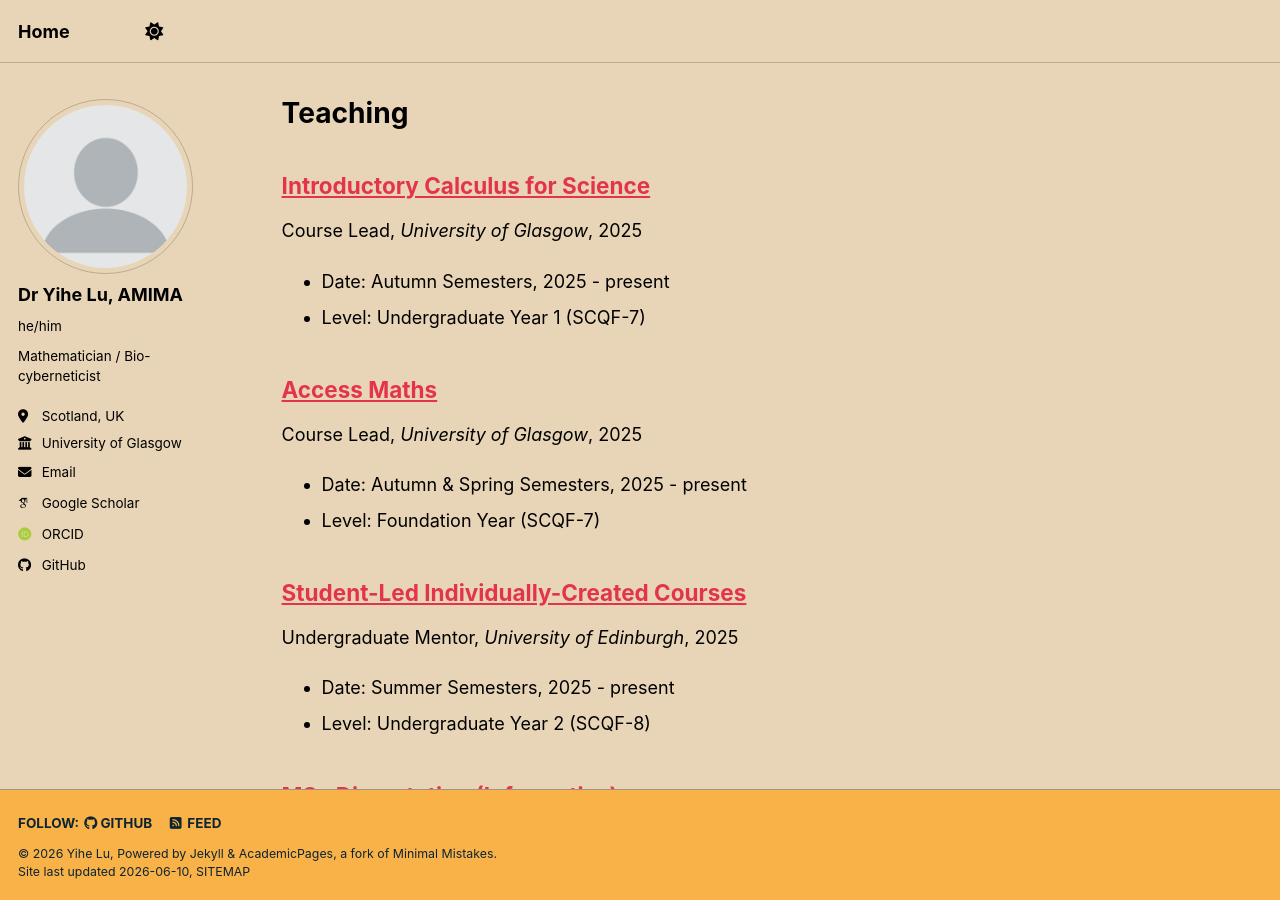
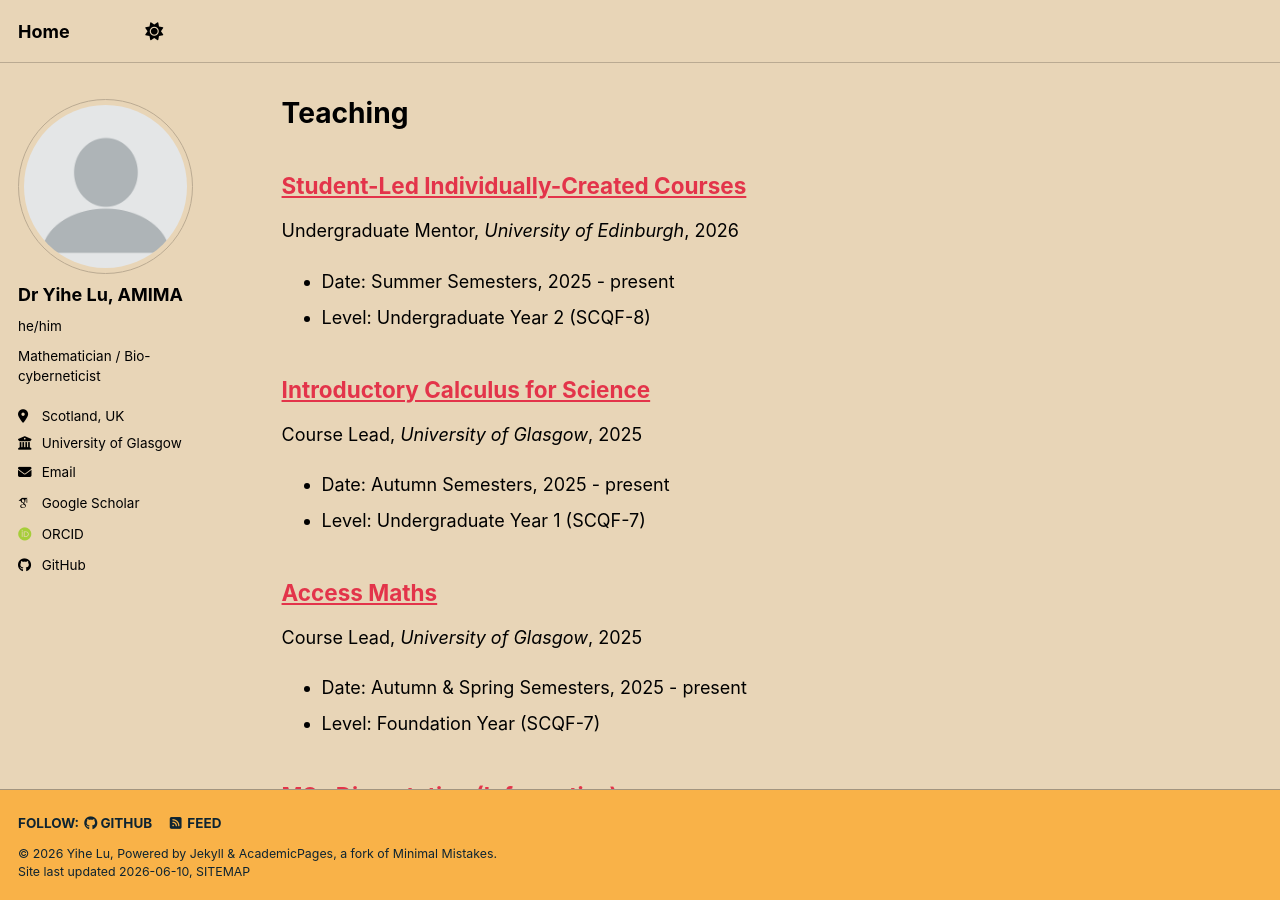
Before and after one commit to yihe-61wu/yihe-61wu.github.io, a Jekyll site: the page built from _pages/teaching.html, in a window 1280 px wide and 900 px high. Built offline with Jekyll 4.4.1, drawn with Linux system fonts in a browser that asks for light colours; some web fonts are replaced; a script bundle is joined from its source files by our own code; library files that are not in the unit come from our copies.

Commit message:
update teaching

```diff
--- a/_teaching/2025-summer-slicc.md
+++ b/_teaching/2025-summer-slicc.md
@@ -4,7 +4,7 @@ collection: teaching
 type: "Undergraduate Mentor"
 permalink: /teaching/2025-summer-slicc
 venue: "University of Edinburgh"
-date: 2025-07-01
+date: 2026-06-10
 location: "Edinburgh, UK"
 ---
 
```
